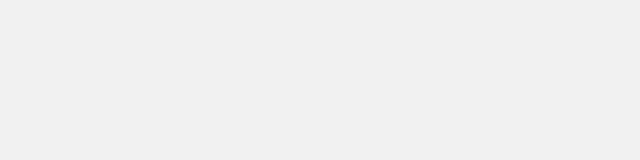
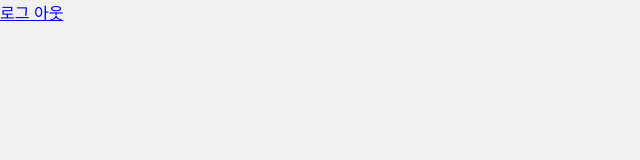
Before and after one commit to wafflestudio19-5/team6-web, a React (Create React App) app: page /main in a window 1280 px wide. Before the commit this address had no page. Shown: the top 160 px of the page, without its empty margins (0-640 px from the left). Built offline with nearby package versions, Linux system fonts and the light colour scheme; sample sign-in values are in the browser's storage.

Commit message:
feat: Add default routing login & main

```diff
--- a/src/App.tsx
+++ b/src/App.tsx
@@ -1,8 +1,8 @@
 import React from 'react';
-import logo from './logo.svg';
 import './App.scss';
 import Login from "./components/Login/Login";
-import {BrowserRouter, Route, Routes} from "react-router-dom";
+import {BrowserRouter, Navigate, Route, Routes} from "react-router-dom";
+import Main from "./components/Main";
 
 function App() {
   const token : string | null = localStorage.getItem("token");
@@ -10,7 +10,9 @@ function App() {
   return (
     <BrowserRouter>
         <Routes>
-            <Route path="/" element={<Login/>}/>
+            <Route path="/" element={<Navigate to={token ? "/main" : "/login"} replace={true} />}/>
+            <Route path="/login" element={<Login/>}/>
+            <Route path="/main" element={<Main/>}/>
         </Routes>
     </BrowserRouter>
     /*<div className="App">
--- a/src/components/Login/Login.tsx
+++ b/src/components/Login/Login.tsx
@@ -4,7 +4,7 @@ import googleLogo from "../../icons/google-logo.svg";
 import kakaoLogo from "../../icons/kakao-logo.svg";
 import {ChangeEventHandler, useEffect, useState} from "react";
 import * as React from "react";
-import {useNavigate} from "react-router-dom";
+import {Navigate, useNavigate} from "react-router-dom";
 
 type TLoginForm = {
     username: string;
@@ -17,6 +17,9 @@ const Login = () => {
         password: ""
     });
 
+    const navigate = useNavigate();
+    const token : string | null = localStorage.getItem("token");
+
     const handleChange: ChangeEventHandler<HTMLInputElement> = (e) => {
         setInputs({
             ...inputs,
@@ -27,9 +30,12 @@ const Login = () => {
     const handleSubmit = (e: React.FormEvent<HTMLFormElement>) => {
         e.preventDefault();
         localStorage.setItem("token", "000");
+        navigate("/main");
     }
 
     return (
+        <div>
+            {token && (<Navigate to="/main" replace={true} />)}
             <div className="login-wrapper">
                 <img src={carrotLogo} className="daangn-logo" alt="logo" />
                 <form onSubmit={ handleSubmit }>
@@ -56,6 +62,7 @@ const Login = () => {
                     <span>카카오 로그인</span>
                 </button>
             </div>
+        </div>
     )
 }
 
--- /dev/null
+++ b/src/components/Main.tsx
@@ -0,0 +1,19 @@
+import {Link, Navigate} from "react-router-dom";
+
+// 로그인 후 임시 페이지 컴포넌트
+const Main = () => {
+    const token =localStorage.getItem("token");
+
+    const handleLogout = () => {
+        localStorage.removeItem("token");
+    }
+
+    return (
+        <div>
+            {token === null && <Navigate to="/login" />}
+            <Link to="/login" onClick={handleLogout}>로그 아웃</Link>
+        </div>
+    );
+}
+
+export default Main;
```
Lines whose indentation alone changed are shown as unchanged.
